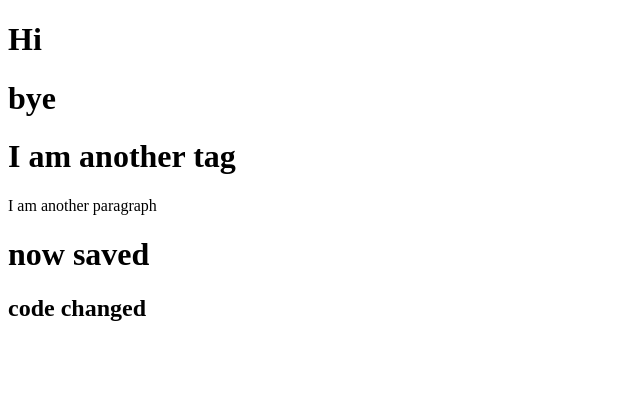
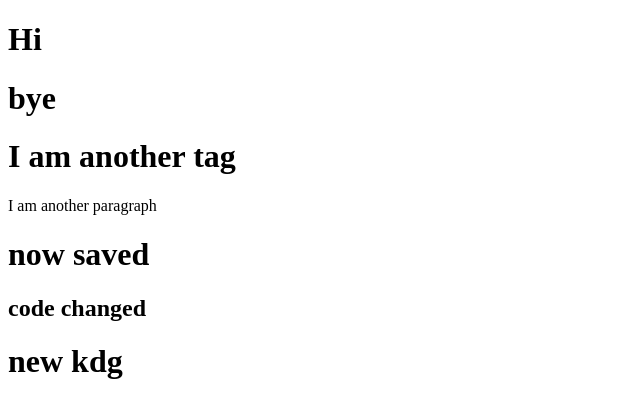
Before and after one commit to narayanasamyrajender/mydemorepo, a plain HTML site: page Index.html in a window 1280 px wide. Shown: the whole page, without its empty margins (0-640 px from the left). Drawn offline with Linux system fonts and the light colour scheme.

Commit message:
branch commit

```diff
--- a/Index.html
+++ b/Index.html
@@ -12,5 +12,6 @@
     <p>I am another paragraph</p>
     <h1>now saved</h1>
     <h2>code changed</h2>
+    <h1>new kdg</h1>
 </body>
 </html>
```
